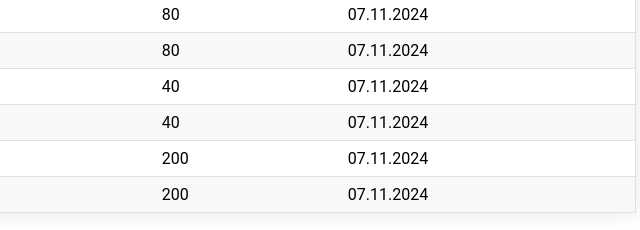
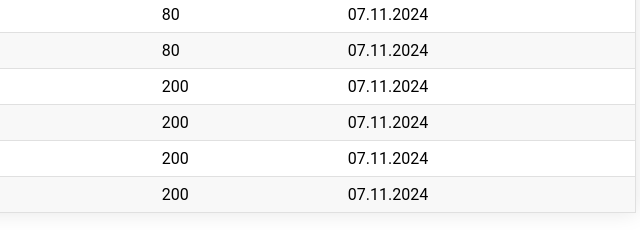
Before and after one commit to miplix/sklad, a plain HTML site: page index.html in a window 1280 px wide. Shown: the part 478-708 px from the top of the page, 624-1264 px from the left. Drawn offline with Linux system fonts and the light colour scheme.

Commit message:
Update index.html

```diff
--- a/index.html
+++ b/index.html
@@ -232,11 +232,11 @@
             rentedUntil = '07.11.2024';
             } else if (isPersonal && index === 7) {
             owner = 'tona1985.tg';
-            nft = 40;
+            nft = 200;
             rentedUntil = '07.11.2024';
             } else if (isPersonal && index === 8) {
             owner = 'vadart1985.tg';
-            nft = 40;
+            nft = 200;
             rentedUntil = '07.11.2024';
             } else if (isPersonal && index === 9) {
             owner = 'se_la_via.tg';
```
